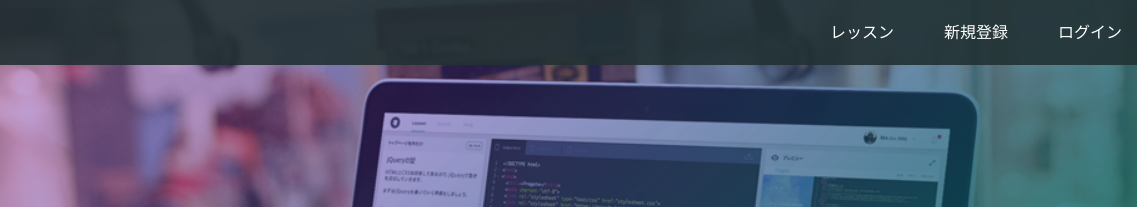
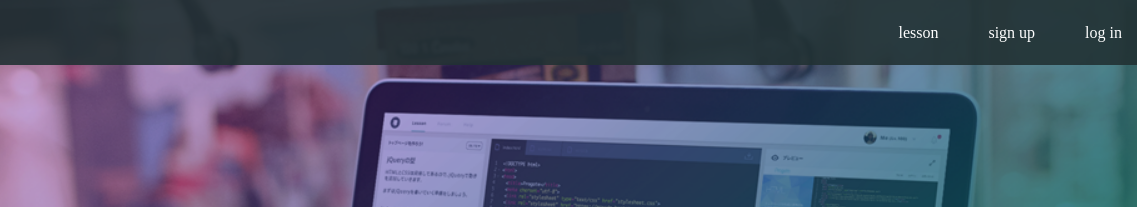
Before and after one commit to shouta0319/github.io, a plain HTML site: page index.html in a window 1280 px wide. Shown: the top 207 px of the page, 143-1280 px from the left. Drawn offline with Linux system fonts and the light colour scheme.

Commit message:
Update index.html

```diff
--- a/index.html
+++ b/index.html
@@ -15,9 +15,9 @@
       </div>
       <span class="fa fa-bars menu-icon"></span>
       <div class="header-right">
-        <a href="#">レッスン</a>
-        <a href="#">新規登録</a>
-        <a href="#" class="login">ログイン</a>
+        <a href="#">lesson</a>
+        <a href="#">sign up</a>
+        <a href="#" class="login">log in</a>
       </div>
     </div>
   </header>
```
